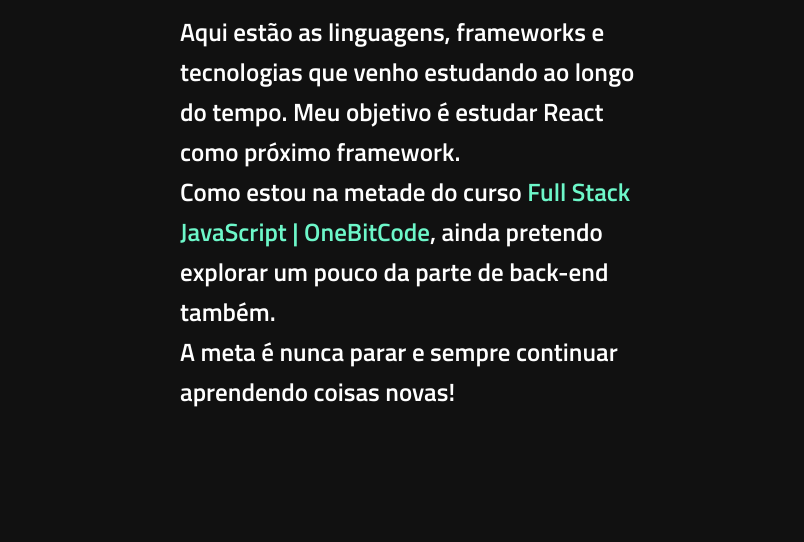
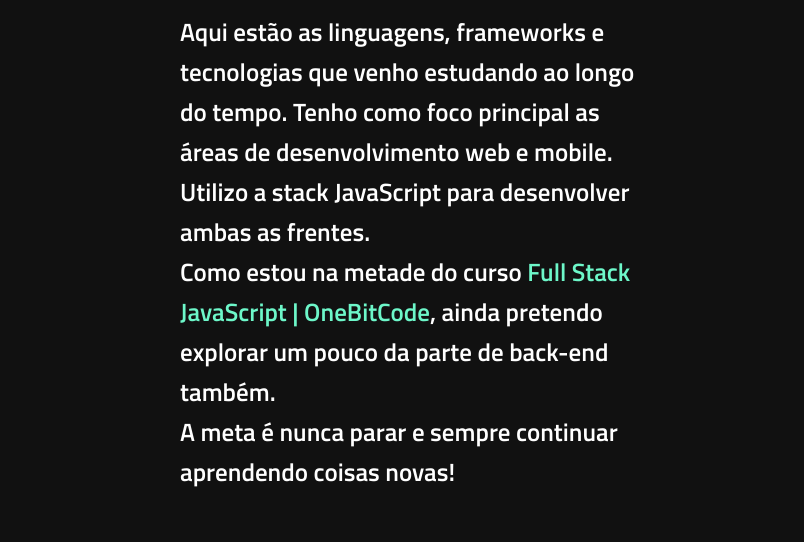
Before and after one commit to vagnerturella/portfolio, a plain HTML site: page index.html in a window 1280 px wide. Shown: the part 5176-5718 px from the top of the page, 476-1280 px from the left. Drawn offline with nearby package versions, Linux system fonts and the light colour scheme; a script that the page names is missing.

Commit message:
Update index.html

```diff
--- a/index.html
+++ b/index.html
@@ -137,7 +137,7 @@
                 </div>
                 <div class="txt-container">
                     <p>
-                        Aqui estão as linguagens, frameworks e tecnologias que venho estudando ao longo do tempo. Meu objetivo é estudar React como próximo framework.<br> Como estou na metade do curso <span id="green-color">Full Stack JavaScript | OneBitCode</span>, ainda pretendo explorar um pouco da parte de back-end também.<br>A meta é nunca parar e sempre continuar aprendendo coisas novas!
+                        Aqui estão as linguagens, frameworks e tecnologias que venho estudando ao longo do tempo. Tenho como foco principal as áreas de desenvolvimento web e mobile. Utilizo a stack JavaScript para desenvolver ambas as frentes.<br> Como estou na metade do curso <span id="green-color">Full Stack JavaScript | OneBitCode</span>, ainda pretendo explorar um pouco da parte de back-end também.<br>A meta é nunca parar e sempre continuar aprendendo coisas novas!
                     </p>
                 </div>
             </div>
```
